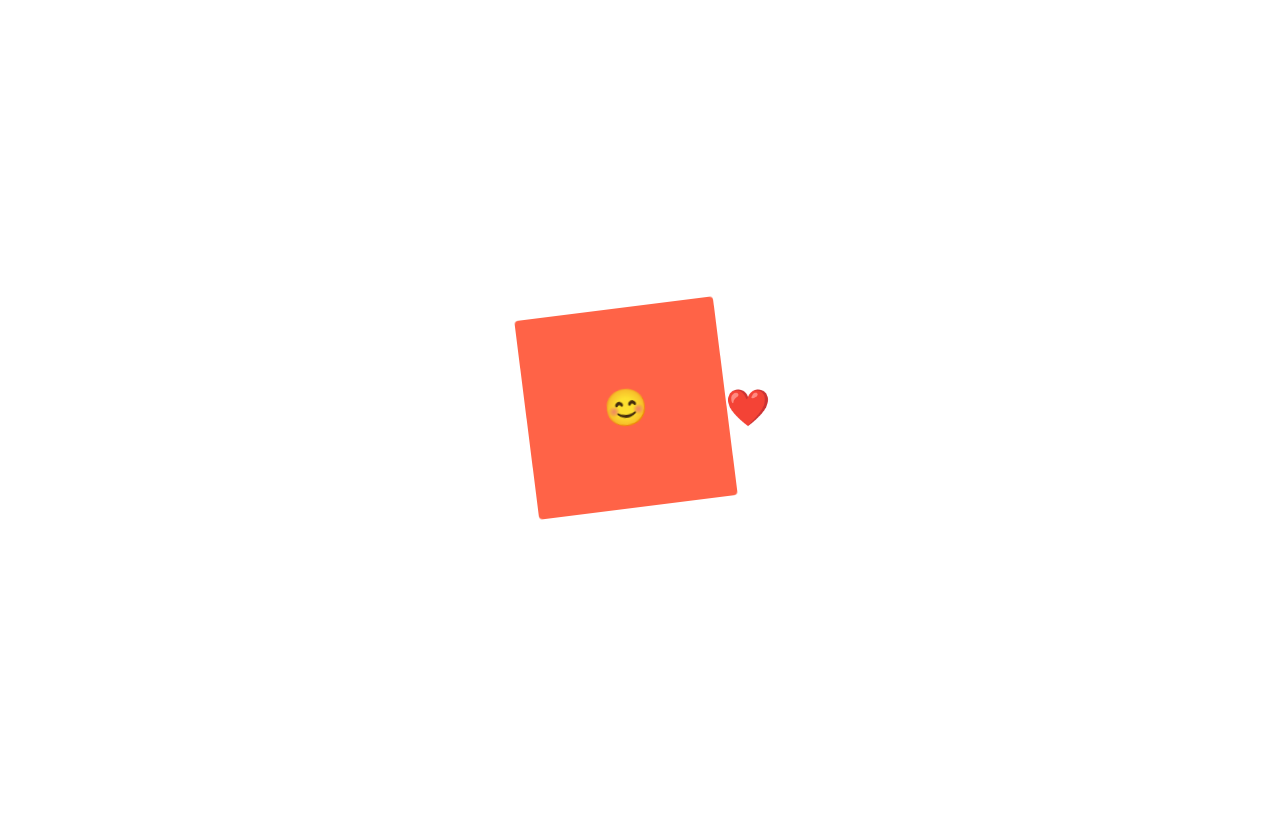
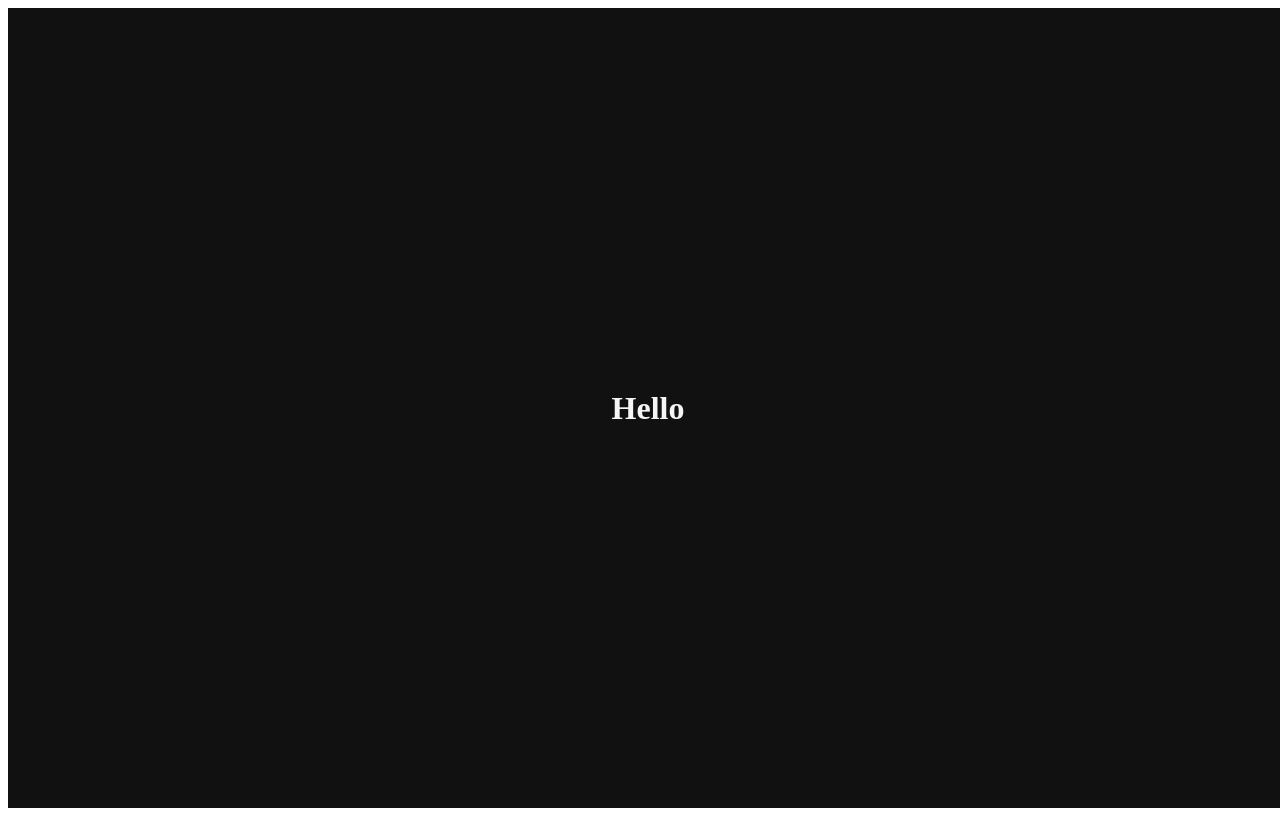
Before and after one commit to sangwl9/React-Master, a JavaScript app in the folder lectures/lecture2/: page / in a window 1280 px wide. Built offline with nearby package versions, Linux system fonts and the light colour scheme.

Commit message:
2.7 Themes

```diff
--- a/lectures/lecture2/src/App.js
+++ b/lectures/lecture2/src/App.js
@@ -34,6 +34,7 @@
     height: 100vh;
     justify-content: center;
     align-items: center;
+    background-color: ${(props) => props.theme.backgroundColor};
 `;
 
 const rotationAnimation = keyframes`
@@ -73,6 +74,10 @@
     };
 `;
 
+const Title = styled.h1`
+    color: ${(props) => props.theme.textColor};
+`;
+
 function App() {
   return (
     // <Father as="header">
@@ -85,11 +90,14 @@
     //     <Input />
     //     <Input />
     // </Father>
+    // <Wrapper>
+    //     <Box>
+    //         <Emoji>😊</Emoji>
+    //     </Box>
+    //     <Emoji>❤️</Emoji>
+    // </Wrapper>
     <Wrapper>
-        <Box>
-            <Emoji>😊</Emoji>
-        </Box>
-        <Emoji>❤️</Emoji>
+        <Title>Hello</Title>
     </Wrapper>
   );
 }
--- a/lectures/lecture2/src/index.js
+++ b/lectures/lecture2/src/index.js
@@ -1,7 +1,21 @@
 import ReactDOM from 'react-dom/client';
+import { ThemeProvider } from 'styled-components';
 import App from './App';
+
+const darkTheme = {
+  textColor: "whitesmoke",
+  backgroundColor: "#111"
+}
+
+const lightTheme = {
+  textColor: "#111",
+  backgroundColor: "whitesmoke"
+}
+
 
 const root = ReactDOM.createRoot(document.getElementById('root'));
 root.render(
+  <ThemeProvider theme={darkTheme}>
     <App />
+  </ThemeProvider>
 );
```
